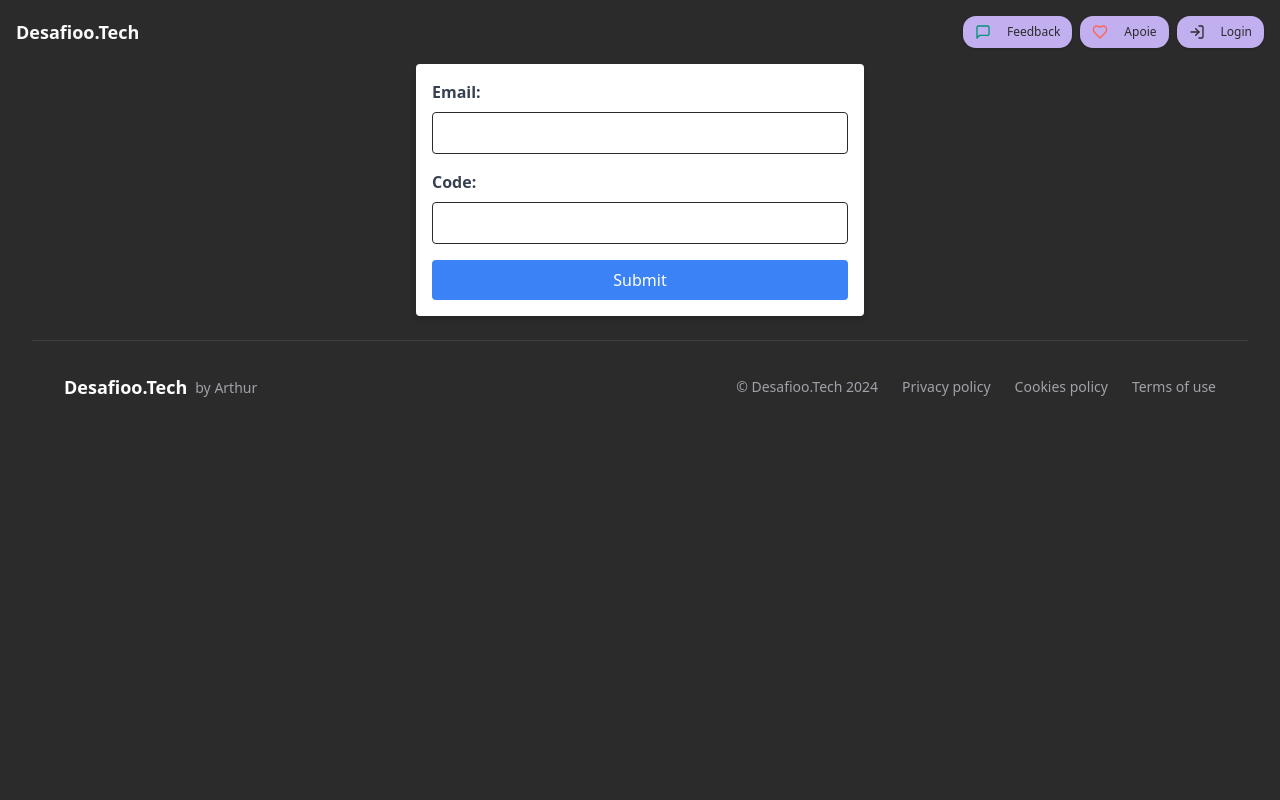
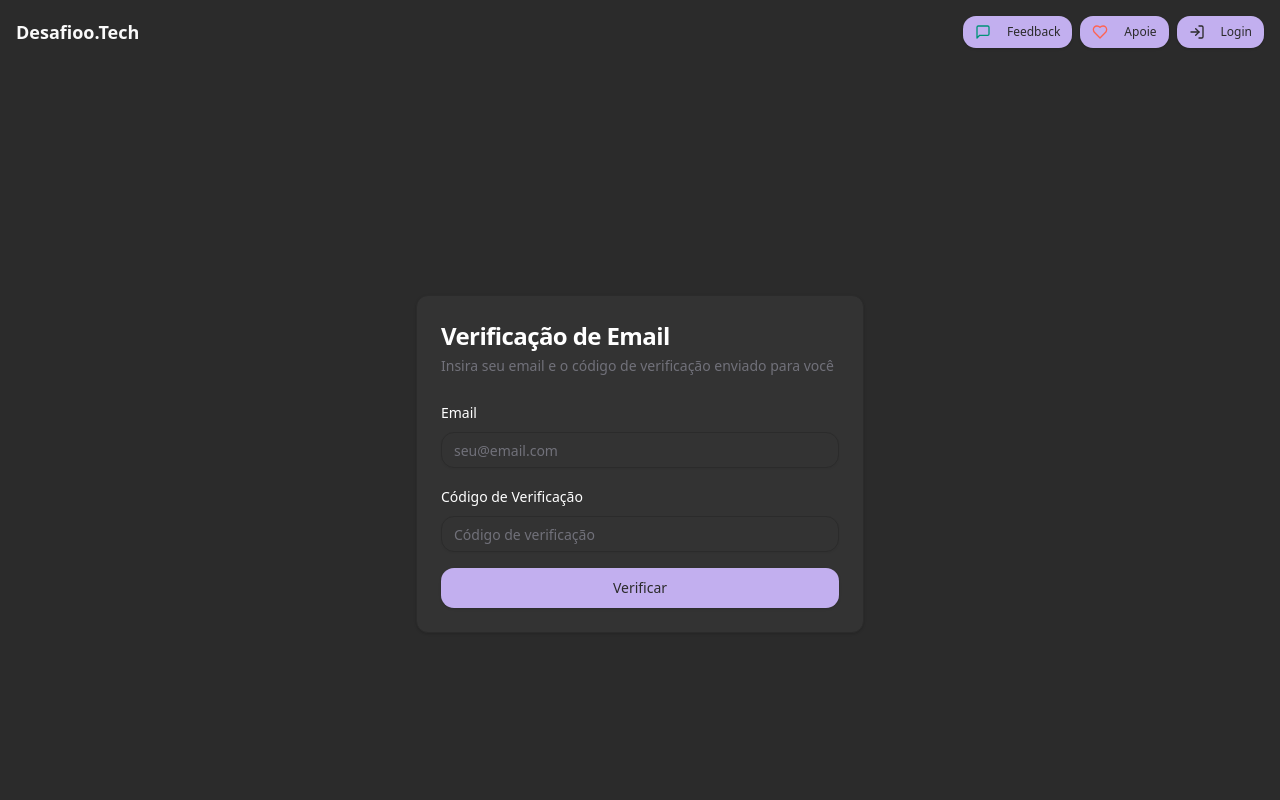
Before and after one commit to ArthurSilv4/site-desafio.tech, a Next.js app: page /verifyEmail in a window 1280 px wide. Shown: the top 800 px of the page. Built offline with nearby package versions, Linux system fonts and the light colour scheme.

Commit message:
correcao de designer

```diff
--- a/src/app/verifyEmail/page.tsx
+++ b/src/app/verifyEmail/page.tsx
@@ -1,7 +1,11 @@
 'use client'
 
-import { useState, useContext } from "react";
-import { AuthContext } from '@/contexts/AuthContext';
+import React, { useContext, useState } from 'react'
+import { Button } from "@/components/ui/button"
+import { Input } from "@/components/ui/input"
+import { Label } from "@/components/ui/label"
+import { Card, CardHeader, CardTitle, CardDescription, CardContent } from "@/components/ui/card"
+import { AuthContext } from '@/contexts/AuthContext'
 
 export default function VerifyEmail() {
   const [email, setEmail] = useState('');
@@ -23,28 +27,47 @@ export default function VerifyEmail() {
   };
 
   return (
-    <form onSubmit={handleSubmit} className="max-w-md mx-auto p-4 bg-white shadow-md rounded">
-      <div className="mb-4">
-        <label htmlFor="email" className="block text-gray-700 font-bold mb-2">Email:</label>
-        <input
+    <main className="min-h-screen flex items-center justify-center">
+      <Card className="w-full max-w-md text-white">
+        <CardHeader className="space-y-1">
+
+
+          <CardTitle className="text-2xl font-bold">Verificação de Email</CardTitle>
+          <CardDescription>
+            Insira seu email e o código de verificação enviado para você
+          </CardDescription>
+        </CardHeader>
+        <CardContent className="space-y-4">
+          <form onSubmit={handleSubmit} className="space-y-4">
+            <div className="space-y-2">
+              <Label htmlFor="email">Email</Label>
+              <Input
+                id="email"
                 type="email"
-          id="email"
                 value={email}
                 onChange={(e) => setEmail(e.target.value)}
-          className="w-full px-3 py-2 border rounded focus:outline-none focus:ring-2 focus:ring-blue-500"
+                placeholder="seu@email.com"
+                required
               />
             </div>
-      <div className="mb-4">
-        <label htmlFor="code" className="block text-gray-700 font-bold mb-2">Code:</label>
-        <input
+            <div className="space-y-2">
+              <Label htmlFor="code">Código de Verificação</Label>
+              <Input
+                id="code"
                 type="text"
-          id="code"
                 value={code}
                 onChange={(e) => setCode(e.target.value)}
-          className="w-full px-3 py-2 border rounded focus:outline-none focus:ring-2 focus:ring-blue-500"
+                placeholder="Código de verificação"
+                required
               />
             </div>
-      <button type="submit" className="w-full bg-blue-500 text-white py-2 rounded hover:bg-blue-600">Submit</button>
+            <Button type="submit" className="w-full">
+              Verificar
+            </Button>
           </form>
+        </CardContent>
+      </Card>
+    </main >
+
   );
 }
--- a/src/components/sections/cta.tsx
+++ b/src/components/sections/cta.tsx
@@ -9,11 +9,11 @@ export default function Cta() {
         <div className="space-y-6">
           <div className="space-y-2">
             <h2 className="text-4xl md:text-5xl font-bold text-white">Questions?</h2>
-            <h3 className="text-3xl md:text-4xl font-bold text-white">Let's talk</h3>
+            <h3 className="text-3xl md:text-4xl font-bold text-white">Let&apos;s talk</h3>
           </div>
           <p className="text-zinc-400">
             Contact us through our 24/7 live chat.<br />
-            We're always happy to help!
+            We&apos;re always happy to help!
           </p>
           <Button
             className="bg-[#ffd875] text-black hover:bg-[#ffc875] px-8"
--- a/src/components/sections/userFeedback.tsx
+++ b/src/components/sections/userFeedback.tsx
@@ -26,7 +26,7 @@ export function UserFeedback(){
       <div className="max-w-3xl mx-auto">
         <div className="bg-[#ffedc3] rounded-2xl p-8 md:p-12">
           <div className="text-center space-y-6">
-            <span className="text-4xl md:text-5xl font-serif">''</span>
+            <span className="text-4xl md:text-5xl font-serif">,,</span>
             <blockquote className="text-lg md:text-xl text-zinc-800 leading-relaxed">
               {randomFeedback.comentario}
             </blockquote>
--- a/src/components/ui/input.tsx
+++ b/src/components/ui/input.tsx
@@ -2,8 +2,7 @@ import * as React from "react"
 
 import { cn } from "@/lib/utils"
 
-export interface InputProps
-  extends React.InputHTMLAttributes<HTMLInputElement> {}
+export type InputProps = React.InputHTMLAttributes<HTMLInputElement>
 
 const Input = React.forwardRef<HTMLInputElement, InputProps>(
   ({ className, type, ...props }, ref) => {
--- a/src/components/ui/textarea.tsx
+++ b/src/components/ui/textarea.tsx
@@ -2,8 +2,7 @@ import * as React from "react"
 
 import { cn } from "@/lib/utils"
 
-export interface TextareaProps
-  extends React.TextareaHTMLAttributes<HTMLTextAreaElement> {}
+export type TextareaProps = React.TextareaHTMLAttributes<HTMLTextAreaElement>
 
 const Textarea = React.forwardRef<HTMLTextAreaElement, TextareaProps>(
   ({ className, ...props }, ref) => {
```
Also changed, not shown: public/images/Image.png (added), public/images/Image.svg (added). Lines whose indentation alone changed are shown as unchanged.
